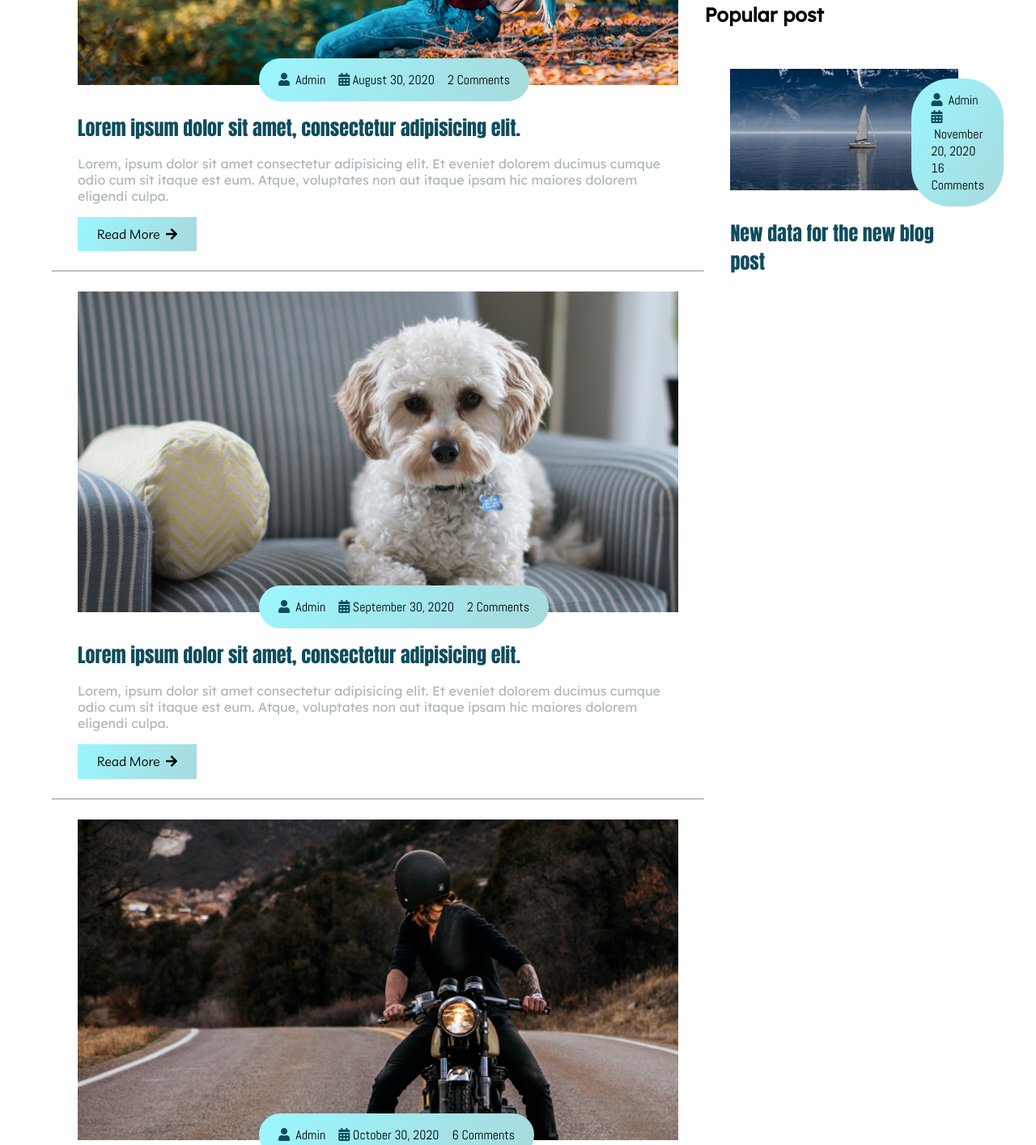
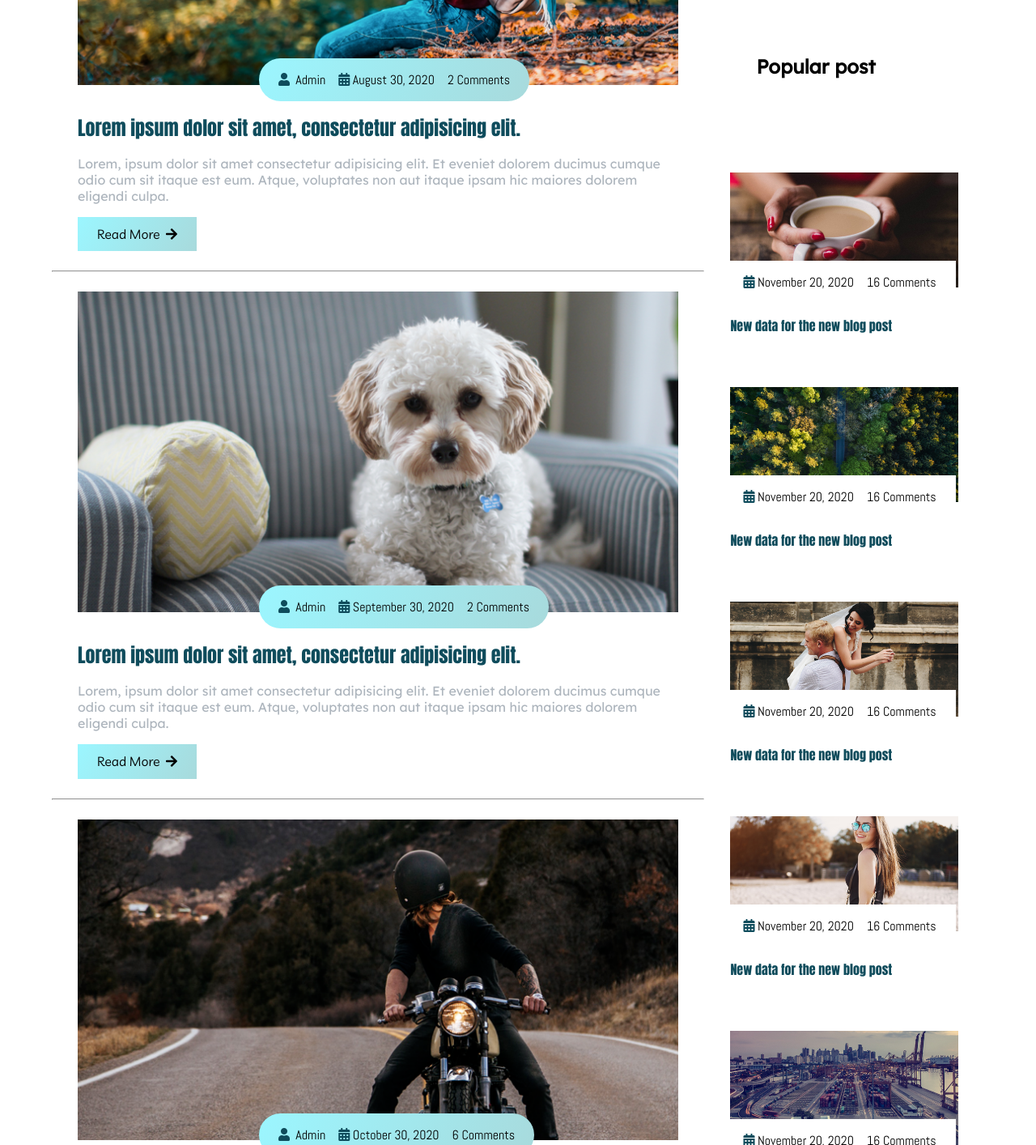
Before and after one commit to Temkum/responsive-blogger-site, a plain HTML site: page index.html in a window 1280 px wide. Shown: the part 2067-3481 px from the top of the page at 81% size. Drawn offline with Linux system fonts and the light colour scheme.

Commit message:
Built popular post sidebar

```diff
--- a/css/style.css
+++ b/css/style.css
@@ -381,9 +381,29 @@ main .post-content .post-title a {
     -o-border-radius: 3rem;
 }
 
-.site-content .sidebar .popular-post .post-content{
+.site-content .sidebar .popular-post .post-content {
     padding: 1rem 0;
 }
+
+.site-content .sidebar .popular-post h2 {
+    padding: 4rem;
+}
+
+.site-content .sidebar .popular-post .post-info {
+    padding: .4rem .1rem;
+    bottom: 0rem;
+    left: 1.5rem !important;
+    background: white !important;
+    border-radius: 0rem !important;
+    -webkit-border-radius: 0rem !important;
+    -moz-border-radius: 0rem !important;
+    -ms-border-radius: 0rem !important;
+    -o-border-radius: 0rem !important;
+}
+.site-content .sidebar .popular-post .post-title a {
+   font-size: 1rem;
+}
+
 
 
 
--- a/index.html
+++ b/index.html
@@ -1,5 +1,6 @@
 <!DOCTYPE html>
 <html lang="en">
+
 <head>
   <meta charset="UTF-8" />
   <meta name="viewport" content="width=device-width, initial-scale=1.0" />
@@ -10,6 +11,7 @@
   <link rel="stylesheet" href="./css/owl.theme.default.min.css" />
   <link rel="stylesheet" href="./css/style.css" />
 </head>
+
 <body>
   <!-- NAVIGATION -->
   <nav class="nav">
@@ -107,12 +109,8 @@
           </div>
 
           <div class="owl-nav">
-              <span class="owl-prev"
-                ><i class="fas fa-long-arrow-alt-left fa-2x"></i
-              ></span>
-              <span class="owl-next"
-                ><i class="fas fa-long-arrow-alt-right fa-2x"></i
-              ></span>
+            <span class="owl-prev"><i class="fas fa-long-arrow-alt-left fa-2x"></i></span>
+            <span class="owl-next"><i class="fas fa-long-arrow-alt-right fa-2x"></i></span>
           </div>
         </div>
       </div>
@@ -125,29 +123,18 @@
           <div class="post-content">
             <div class="post-img">
               <div>
-                  <img
-                    src="./assets/Blog-post/blog1.png"
-                    class="img"
-                    alt="blog 1"
-                  />
+                <img src="./assets/Blog-post/blog1.png" class="img" alt="blog 1" />
               </div>
               <div class="post-info flex-row">
-                  <span
-                    ><i class="fas fa-user text-gray"></i
-                    >&nbsp;&nbsp;Admin</span
-                  >
-                  <span
-                    ><i class="fas fa-calendar-alt text-gray"></i>&nbsp;August
-                    30, 2020</span
-                  >
+                <span><i class="fas fa-user text-gray"></i>&nbsp;&nbsp;Admin</span>
+                <span><i class="fas fa-calendar-alt text-gray"></i>&nbsp;August
+                  30, 2020</span>
                 <span>2 Comments</span>
               </div>
             </div>
 
             <div class="post-title">
-                <a href="#"
-                  >Lorem ipsum dolor sit amet, consectetur adipisicing elit.</a
-                >
+              <a href="#">Lorem ipsum dolor sit amet, consectetur adipisicing elit.</a>
               <p>
                 Lorem, ipsum dolor sit amet consectetur adipisicing elit. Et
                 eveniet dolorem ducimus cumque odio cum sit itaque est eum.
@@ -164,29 +151,17 @@
           <div class="post-content">
             <div class="post-img">
               <div>
-                  <img
-                    src="./assets/Blog-post/blog2.png"
-                    class="img"
-                    alt="blog 2"
-                  />
+                <img src="./assets/Blog-post/blog2.png" class="img" alt="blog 2" />
               </div>
               <div class="post-info flex-row">
-                  <span
-                    ><i class="fas fa-user text-gray"></i
-                    >&nbsp;&nbsp;Admin</span
-                  >
-                  <span
-                    ><i class="fas fa-calendar-alt text-gray"></i
-                    >&nbsp;September 30, 2020</span
-                  >
+                <span><i class="fas fa-user text-gray"></i>&nbsp;&nbsp;Admin</span>
+                <span><i class="fas fa-calendar-alt text-gray"></i>&nbsp;September 30, 2020</span>
                 <span>2 Comments</span>
               </div>
             </div>
 
             <div class="post-title">
-                <a href="#"
-                  >Lorem ipsum dolor sit amet, consectetur adipisicing elit.</a
-                >
+              <a href="#">Lorem ipsum dolor sit amet, consectetur adipisicing elit.</a>
               <p>
                 Lorem, ipsum dolor sit amet consectetur adipisicing elit. Et
                 eveniet dolorem ducimus cumque odio cum sit itaque est eum.
@@ -203,29 +178,18 @@
           <div class="post-content">
             <div class="post-img">
               <div>
-                  <img
-                    src="./assets/Blog-post/blog3.png"
-                    class="img"
-                    alt="blog 3"
-                  />
+                <img src="./assets/Blog-post/blog3.png" class="img" alt="blog 3" />
               </div>
               <div class="post-info flex-row">
-                  <span
-                    ><i class="fas fa-user text-gray"></i
-                    >&nbsp;&nbsp;Admin</span
-                  >
-                  <span
-                    ><i class="fas fa-calendar-alt text-gray"></i>&nbsp;October
-                    30, 2020</span
-                  >
+                <span><i class="fas fa-user text-gray"></i>&nbsp;&nbsp;Admin</span>
+                <span><i class="fas fa-calendar-alt text-gray"></i>&nbsp;October
+                  30, 2020</span>
                 <span>6 Comments</span>
               </div>
             </div>
 
             <div class="post-title">
-                <a href="#"
-                  >Lorem ipsum dolor sit amet, consectetur adipisicing elit.</a
-                >
+              <a href="#">Lorem ipsum dolor sit amet, consectetur adipisicing elit.</a>
               <p>
                 Lorem, ipsum dolor sit amet consectetur adipisicing elit. Et
                 eveniet dolorem ducimus cumque odio cum sit itaque est eum.
@@ -242,29 +206,18 @@
           <div class="post-content">
             <div class="post-img">
               <div>
-                  <img
-                    src="./assets/Blog-post/blog4.png"
-                    class="img"
-                    alt="blog 4"
-                  />
+                <img src="./assets/Blog-post/blog4.png" class="img" alt="blog 4" />
               </div>
               <div class="post-info flex-row">
-                  <span
-                    ><i class="fas fa-user text-gray"></i
-                    >&nbsp;&nbsp;Admin</span
-                  >
-                  <span
-                    ><i class="fas fa-calendar-alt text-gray"></i>&nbsp;November
-                    20, 2020</span
-                  >
+                <span><i class="fas fa-user text-gray"></i>&nbsp;&nbsp;Admin</span>
+                <span><i class="fas fa-calendar-alt text-gray"></i>&nbsp;November
+                  20, 2020</span>
                 <span>16 Comments</span>
               </div>
             </div>
 
             <div class="post-title">
-                <a href="#"
-                  >Lorem ipsum dolor sit amet, consectetur adipisicing elit.</a
-                >
+              <a href="#">Lorem ipsum dolor sit amet, consectetur adipisicing elit.</a>
               <p>
                 Lorem, ipsum dolor sit amet consectetur adipisicing elit. Et
                 eveniet dolorem ducimus cumque odio cum sit itaque est eum.
@@ -285,6 +238,7 @@
           </div>
         </div>
 
+        <!-- sidebar -->
         <aside class="sidebar">
           <div class="category">
             <h2>Category</h2>
@@ -312,34 +266,82 @@
             </ul>
           </div>
 
+          <!-- popular post -->
           <div class="popular-post">
             <h2>Popular post</h2>
             <div class="post-content">
               <div class="post-img">
                 <div>
-                    <img
-                      src="./assets/Blog-post/blog4.png"
-                      class="img"
-                      alt="blog 4"
-                    />
+                  <img src="./assets/popular-post/m-blog-1.jpg" class="img" alt="popular post 1" />
                 </div>
                 <div class="post-info flex-row">
-                    <span
-                      ><i class="fas fa-user text-gray"></i
-                      >&nbsp;&nbsp;Admin</span
-                    >
-                    <span
-                      ><i class="fas fa-calendar-alt text-gray"></i
-                      >&nbsp;November 20, 2020</span
-                    >
+                  <span><i class="fas fa-calendar-alt text-gray"></i>&nbsp;November 20, 2020</span>
                   <span>16 Comments</span>
                 </div>
               </div>
+              <div class="post-title">
+                <a href="#">New data for the new blog post</a>
+              </div>
+            </div>
 
+            <div class="post-content">
+              <div class="post-img">
+                <div>
+                  <img src="./assets/popular-post/m-blog-2.jpg" class="img" alt="popular post 2" />
+                </div>
+                <div class="post-info flex-row">
+                  <span><i class="fas fa-calendar-alt text-gray"></i>&nbsp;November 20, 2020</span>
+                  <span>16 Comments</span>
+                </div>
+              </div>
               <div class="post-title">
-                  <a href="#"
-                    >New data for the new blog post</a
-                  >
+                <a href="#">New data for the new blog post</a>
+              </div>
+            </div>
+
+
+            <div class="post-content">
+              <div class="post-img">
+                <div>
+                  <img src="./assets/popular-post/m-blog-3.jpg" class="img" alt="popular post 3" />
+                </div>
+                <div class="post-info flex-row">
+                  <span><i class="fas fa-calendar-alt text-gray"></i>&nbsp;November 20, 2020</span>
+                  <span>16 Comments</span>
+                </div>
+              </div>
+              <div class="post-title">
+                <a href="#">New data for the new blog post</a>
+              </div>
+            </div>
+
+            <div class="post-content">
+              <div class="post-img">
+                <div>
+                  <img src="./assets/popular-post/m-blog-4.jpg" class="img" alt="popular post 4" />
+                </div>
+                <div class="post-info flex-row">
+                  <span><i class="fas fa-calendar-alt text-gray"></i>&nbsp;November 20, 2020</span>
+                  <span>16 Comments</span>
+                </div>
+              </div>
+              <div class="post-title">
+                <a href="#">New data for the new blog post</a>
+              </div>
+            </div>
+
+            <div class="post-content">
+              <div class="post-img">
+                <div>
+                  <img src="./assets/popular-post/m-blog-5.jpg" class="img" alt="popular post 5" />
+                </div>
+                <div class="post-info flex-row">
+                  <span><i class="fas fa-calendar-alt text-gray"></i>&nbsp;November 20, 2020</span>
+                  <span>16 Comments</span>
+                </div>
+              </div>
+              <div class="post-title">
+                <a href="#">New data for the new blog post</a>
               </div>
             </div>
           </div>
@@ -352,4 +354,5 @@
   <script src="./js/owl.carousel.min.js"></script>
   <script src="./js/main.js"></script>
 </body>
+
 </html>
```
Lines whose indentation alone changed are shown as unchanged.
